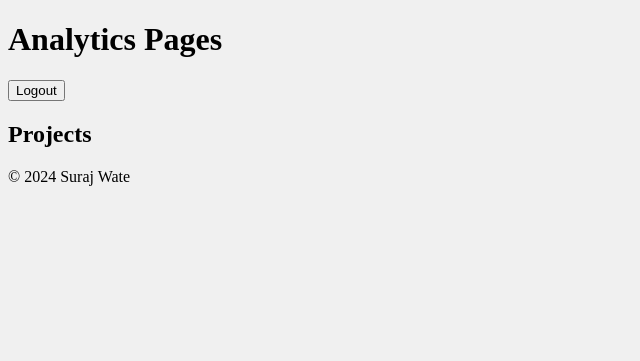
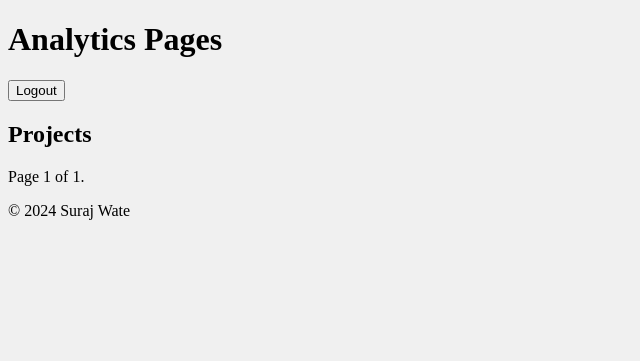
Before and after one commit to surajwate/analyticspages, a Django app: page / in a window 1280 px wide. Shown: the top 361 px of the page, without its empty margins (0-640 px from the left). Run offline with Django 4.2, Linux system fonts and the light colour scheme; the visitor is signed in with stand-in values (Sample User, id 1); data that the repository does not hold is empty.

Commit message:
implement pagination by updating project_list.html

```diff
--- a/analyticspages/portfolio/templates/portfolio/project_list.html
+++ b/analyticspages/portfolio/templates/portfolio/project_list.html
@@ -9,8 +9,27 @@
         <li>
             <a href="{% url 'project_detail' project.pk %}">{{ project.title }}</a>
             : {{ project.technology }}
-            <img src="{{ project.image.url }}" alt="{{ project.title }}" style="width: 50px; height: 50px;">
+            {% comment %} <img src="{{ project.image.url }}" alt="{{ project.title }}" style="width: 50px; height: 50px;"> {% endcomment %}
         </li>
     {% endfor %}
-    </ul>
+</ul>
+
+<div class="pagination">
+    <span class="step-links">
+        {% if page_obj.has_previous %}
+            <a href="?page=1">&laquo; first</a>
+            <a href="?page={{ page_obj.previous_page_number }}">previous</a>
+        {% endif %}
+
+        <span class="current">
+            Page {{ page_obj.number }} of {{ page_obj.paginator.num_pages }}.
+        </span>
+
+        {% if page_obj.has_next %}
+            <a href="?page={{ page_obj.next_page_number }}">next</a>
+            <a href="?page={{ page_obj.paginator.num_pages }}">last &raquo;</a>
+        {% endif %}
+    </span>
+</div>
+
 {% endblock content %}
```
